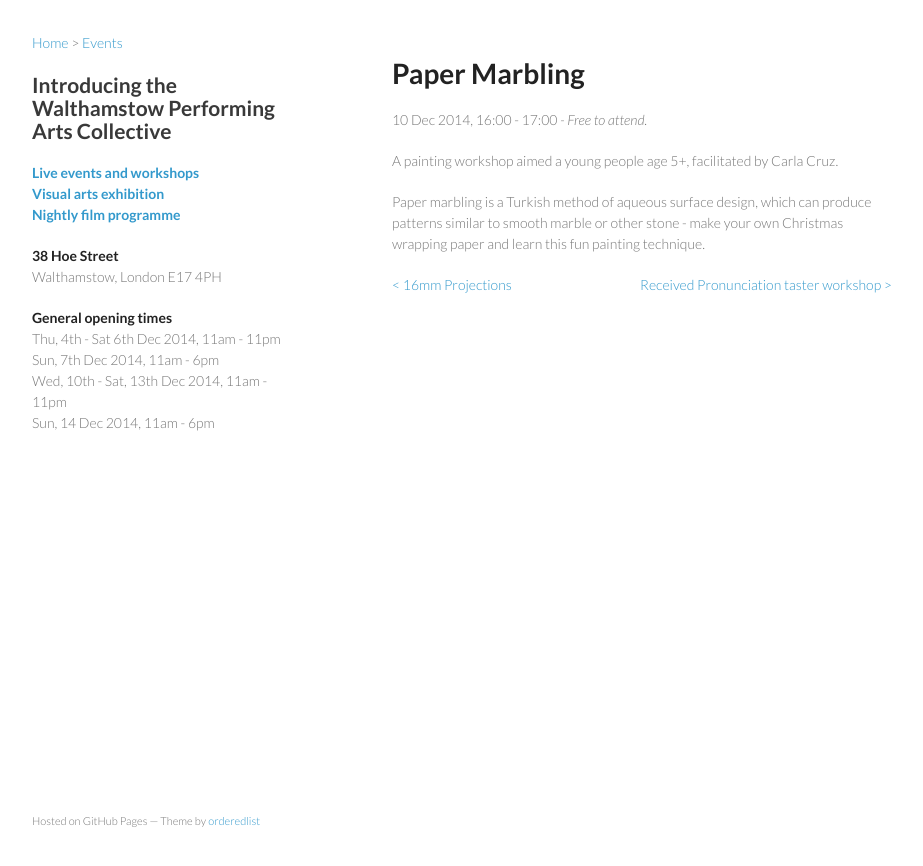
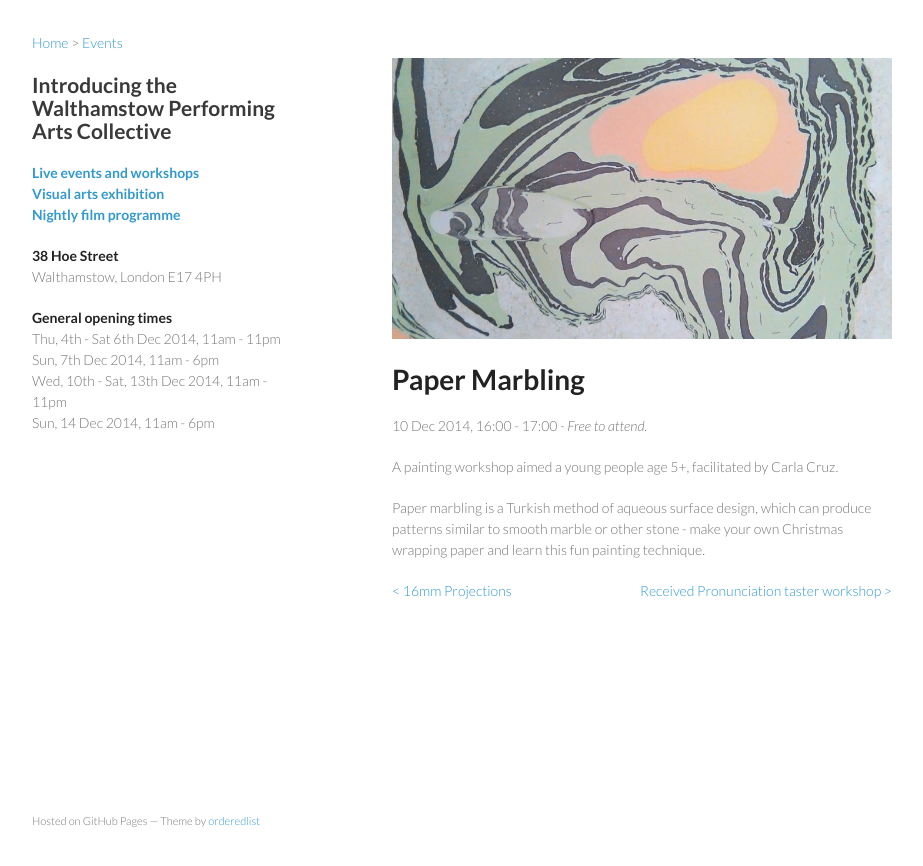
Before and after one commit to arts-walthamstow/arts-walthamstow.github.io, a Jekyll site: the page built from _posts/2014-12-10-paper-marbling.md, in a window 1280 px wide. Shown: the top 866 px of the page, without its empty margins (178-1101 px from the left). Built offline with Jekyll 4.4.1, drawn with Linux system fonts in a browser that asks for light colours.

Commit message:
add image to event

```diff
--- a/_posts/2014-12-10-paper-marbling.md
+++ b/_posts/2014-12-10-paper-marbling.md
@@ -5,6 +5,8 @@ date:   2014-12-10 16:00:00
 end_date: 2014-12-10 17:00:00
 categories: event
 ticketing: "Free to attend."
+image: "2014/12/papermarbling_cruz.jpg"
+image-alt: "Papermarbling, source: Carla Cruz"
 ---
 A painting workshop aimed a young people age 5+, facilitated by Carla Cruz.
 
```
Also changed, not shown: assets/2014/12/papermarbling_cruz.jpg (added).
